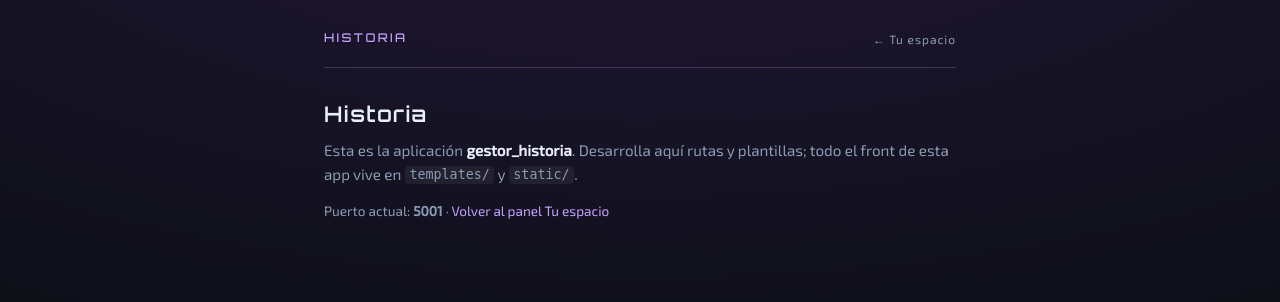
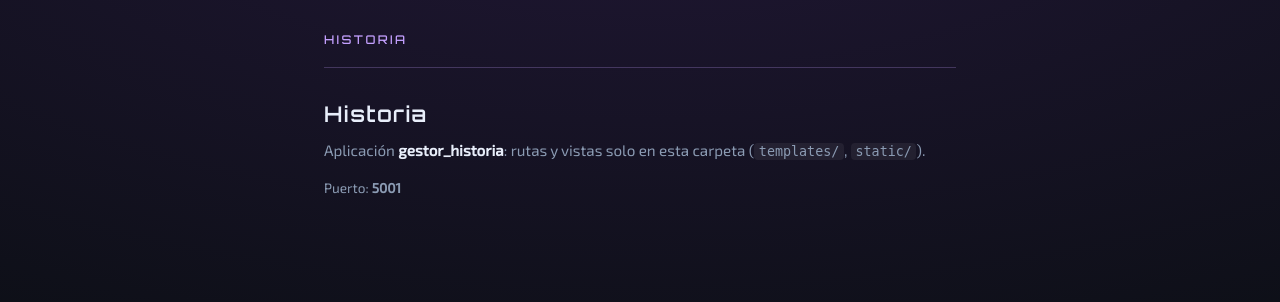
Before and after one commit to kevinconejera803-debug/Sistema-, a Flask app: page / in a window 1280 px wide. Shown: the top 302 px of the page. Run offline with Flask 3, Linux system fonts and the light colour scheme.

Commit message:
fix: apps desacopladas; restaurar panel Tu espacio (tarjetas, correo, barra)
Made-with: Cursor

```diff
--- a/gestor_historia/app.py
+++ b/gestor_historia/app.py
@@ -1,5 +1,5 @@
 """
-Historia — Flask: segunda app del repo (junto a gestor_tu_espacio).
+Historia — Flask. App independiente (sin URLs ni imports de gestor_tu_espacio).
 """
 import os
 
@@ -8,17 +8,11 @@ from flask import Flask, render_template
 app = Flask(__name__)
 
 
-def _tu_espacio_url():
-    base = os.environ.get("TU_ESPACIO_URL", "http://127.0.0.1:5000").strip().rstrip("/")
-    return base + "/tu-espacio"
-
-
 @app.route("/")
 def index():
     return render_template(
         "historia.html",
         port=os.environ.get("FLASK_PORT", "5001"),
-        tu_espacio_href=_tu_espacio_url(),
     )
 
 
--- a/gestor_historia/static/css/historia.css
+++ b/gestor_historia/static/css/historia.css
@@ -26,10 +26,6 @@ body {
 }
 
 .top {
-  display: flex;
-  align-items: center;
-  justify-content: space-between;
-  gap: 1rem;
   padding-bottom: 1.25rem;
   border-bottom: 1px solid var(--border);
   margin-bottom: 2rem;
@@ -40,17 +36,6 @@ body {
   font-size: 0.75rem;
   letter-spacing: 0.2em;
   color: var(--accent);
-}
-
-.top-nav__link {
-  font-size: 0.75rem;
-  letter-spacing: 0.08em;
-  color: var(--muted);
-  text-decoration: none;
-}
-
-.top-nav__link:hover {
-  color: var(--text);
 }
 
 .title {
@@ -77,15 +62,6 @@ body {
   color: var(--muted);
 }
 
-.meta a {
-  color: var(--accent);
-  text-decoration: none;
-}
-
-.meta a:hover {
-  text-decoration: underline;
-}
-
 code {
   font-size: 0.88em;
   padding: 0.1em 0.35em;
--- a/gestor_historia/templates/historia.html
+++ b/gestor_historia/templates/historia.html
@@ -7,21 +7,18 @@
   <link rel="preconnect" href="https://fonts.googleapis.com">
   <link rel="preconnect" href="https://fonts.gstatic.com" crossorigin>
   <link href="https://fonts.googleapis.com/css2?family=Exo+2:wght@400;500&family=Orbitron:wght@500;600&display=swap" rel="stylesheet">
-  <link rel="stylesheet" href="{{ url_for('static', filename='css/historia.css') }}?v=1">
+  <link rel="stylesheet" href="{{ url_for('static', filename='css/historia.css') }}?v=2">
 </head>
 <body>
   <div class="shell">
     <header class="top">
       <span class="brand">HISTORIA</span>
-      <nav class="top-nav">
-        <a class="top-nav__link" href="{{ tu_espacio_href }}">← Tu espacio</a>
-      </nav>
     </header>
 
     <main class="main">
       <h1 class="title">Historia</h1>
-      <p class="lead">Esta es la aplicación <strong>gestor_historia</strong>. Desarrolla aquí rutas y plantillas; todo el front de esta app vive en <code>templates/</code> y <code>static/</code>.</p>
-      <p class="meta">Puerto actual: <strong>{{ port }}</strong> · <a href="{{ tu_espacio_href }}">Volver al panel Tu espacio</a></p>
+      <p class="lead">Aplicación <strong>gestor_historia</strong>: rutas y vistas solo en esta carpeta (<code>templates/</code>, <code>static/</code>).</p>
+      <p class="meta">Puerto: <strong>{{ port }}</strong></p>
     </main>
   </div>
 </body>
```
Also changed, not shown: gestor_tu_espacio/app.py (+68 -15 lines), gestor_tu_espacio/static/css/tu_espacio.css (+1 -12 lines), gestor_tu_espacio/templates/tu_espacio.html (+12 -5 lines), gestor_historia/README.md, gestor_tu_espacio/README.md.
